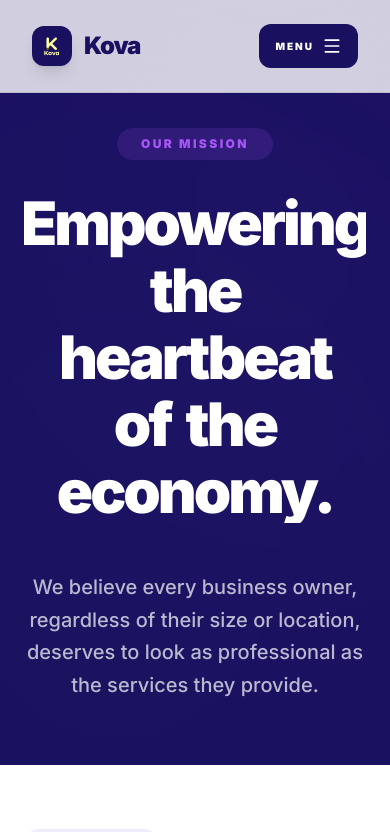
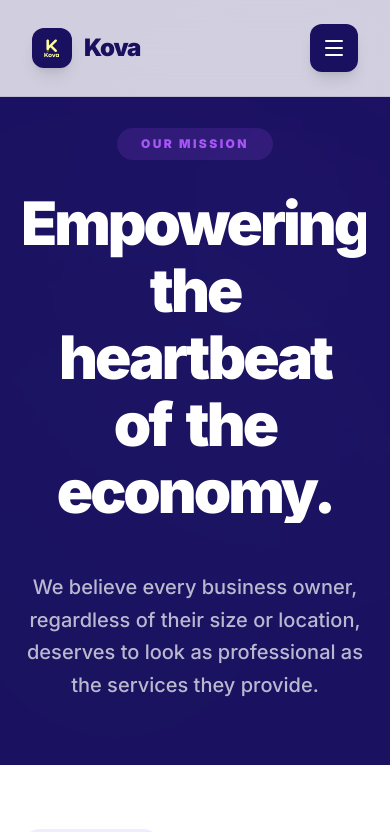
Before and after one commit to Adegoke52/Kova, a Next.js app: page /about in a window 390 px wide. Shown: the top 832 px of the page. Built offline with nearby package versions, Linux system fonts and the light colour scheme.

Commit message:
UI: Refined mobile menu button and fixed visibility issues

```diff
--- a/src/components/ui/mobile-menu.tsx
+++ b/src/components/ui/mobile-menu.tsx
@@ -40,22 +40,21 @@ export function MobileMenu({ isScrolled }: MobileMenuProps) {
       <button
         onClick={() => setIsOpen(true)}
         className={cn(
-          "flex items-center gap-2 px-4 py-2 rounded-xl transition-all active:scale-95",
-          isScrolled ? "bg-kova-navy text-white" : "bg-white/10 text-white backdrop-blur-md border border-white/20"
+          "flex items-center justify-center w-12 h-12 rounded-xl transition-all active:scale-95",
+          isScrolled ? "bg-kova-navy text-white shadow-lg" : "bg-white/10 text-white backdrop-blur-md border border-white/20"
         )}
       >
-        <span className="text-[10px] font-black uppercase tracking-[0.2em]">Menu</span>
-        <Menu className="w-5 h-5" />
+        <Menu className="w-6 h-6" />
       </button>
 
       <AnimatePresence>
         {isOpen && (
           <motion.div
-            initial={{ opacity: 0, y: -20 }}
-            animate={{ opacity: 1, y: 0 }}
-            exit={{ opacity: 0, y: -20 }}
-            transition={{ duration: 0.4, ease: [0.22, 1, 0.36, 1] }}
-            className="fixed inset-0 z-[100] bg-[#1A1060] flex flex-col p-8"
+            initial={{ opacity: 0 }}
+            animate={{ opacity: 1 }}
+            exit={{ opacity: 0 }}
+            transition={{ duration: 0.3 }}
+            className="fixed inset-0 z-[999] bg-[#0A0620] flex flex-col p-6 overflow-y-auto"
           >
             {/* Background Decorations */}
             <div className="absolute top-0 right-0 w-full h-full overflow-hidden pointer-events-none">
```
